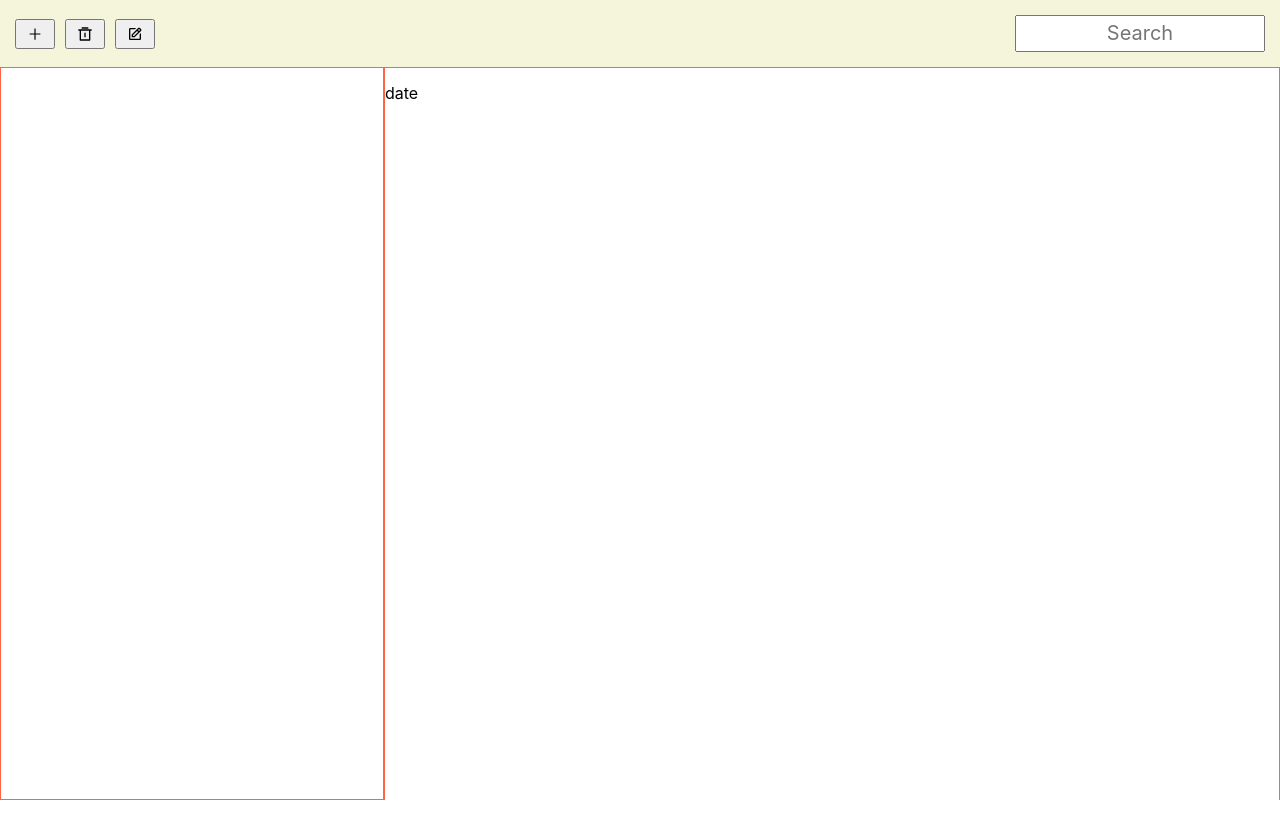
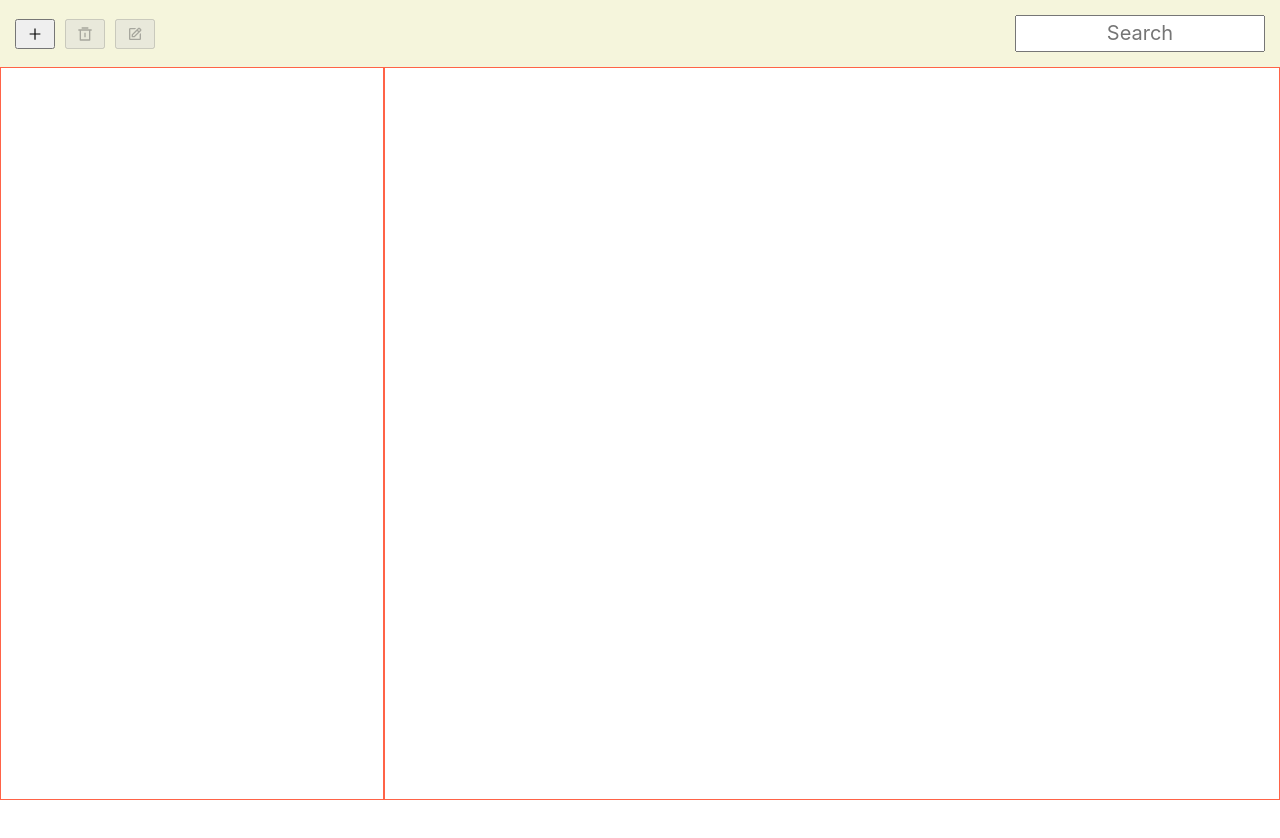
Before and after one commit to Yevhenns/notes-app, a React (Create React App) app: page / in a window 1280 px wide. Shown: the top 838 px of the page. After the commit the page ends 800 px from the top, so only its background shows below. Built offline with nearby package versions, Linux system fonts and the light colour scheme.

Commit message:
buttons logic

```diff
--- a/src/App.jsx
+++ b/src/App.jsx
@@ -3,16 +3,28 @@ import Sidebar from "./components/Sidebar/Sidebar";
 import Workspace from "./components/Workspace/Workspace";
 import css from "./App.module.css";
 import { useDispatch } from "react-redux";
-import { addNewItem, getNotesAll } from "./redux/notesSlice";
+import { addNewItem, deleteItem, getNotesAll } from "./redux/notesSlice";
 import { nanoid } from "nanoid";
 import { useSelector } from "react-redux";
-import { useState } from "react";
+import { useEffect, useState } from "react";
 
 const App = () => {
-  const [currentNote, setCurrentNote] = useState(null);
-  console.log(currentNote);
+  const [currentNote, setCurrentNote] = useState({});
+  const [editMode, setEditMode] = useState(false);
+  const [disaled, setDisabled] = useState(false);
+
   const notesAll = useSelector(getNotesAll);
+
   const dispatch = useDispatch();
+
+  useEffect(() => {
+    if (notesAll.length === 0) {
+      setDisabled(true);
+    }
+    if (notesAll.length > 0) {
+      setDisabled(false);
+    }
+  }, [notesAll.length]);
 
   const addNewNote = () => {
     const newItem = {
@@ -25,14 +37,30 @@ const App = () => {
   const showNote = (id) => {
     const currentEl = notesAll.find((element) => element.id === id);
     setCurrentNote(currentEl);
+    setEditMode(false);
+  };
+
+  const deleteNote = () => {
+    dispatch(deleteItem(currentNote.id));
+  };
+
+  const enableEdit = () => {
+    if (Object.keys(currentNote).length > 0) {
+      setEditMode(true);
+    }
   };
 
   return (
     <div className={css.wrapper}>
-      <Header addNewNote={addNewNote} />
+      <Header
+        addNewNote={addNewNote}
+        deleteNote={deleteNote}
+        enableEdit={enableEdit}
+        disaled={disaled}
+      />
       <div className={css.mainContainer}>
         <Sidebar notesAll={notesAll} showNote={showNote} />
-        <Workspace />
+        <Workspace currentNote={currentNote} editMode={editMode} />
       </div>
     </div>
   );
--- a/src/components/Header/Header.jsx
+++ b/src/components/Header/Header.jsx
@@ -2,10 +2,15 @@ import HeaderButtonSet from "../HeaderButtonSet/HeaderButtonSet";
 import SearchBox from "../SearchBox/SearchBox ";
 import css from "./Header.module.css";
 
-const Header = ({ addNewNote }) => {
+const Header = ({ addNewNote, deleteNote, enableEdit, disaled }) => {
   return (
     <header className={css.header}>
-      <HeaderButtonSet addNewNote={addNewNote} />
+      <HeaderButtonSet
+        addNewNote={addNewNote}
+        deleteNote={deleteNote}
+        enableEdit={enableEdit}
+        disaled={disaled}
+      />
       <SearchBox />
     </header>
   );
--- a/src/components/HeaderButtonSet/HeaderButtonSet.jsx
+++ b/src/components/HeaderButtonSet/HeaderButtonSet.jsx
@@ -3,16 +3,26 @@ import { RiDeleteBin4Line } from "react-icons/ri";
 import { BiEdit } from "react-icons/bi";
 import css from "./HeaderButtonSet.module.css";
 
-const HeaderButtonSet = ({ addNewNote }) => {
+const HeaderButtonSet = ({ addNewNote, deleteNote, enableEdit, disaled }) => {
   return (
     <div className={css.buttonSet}>
       <button type="button" className={css.button} onClick={addNewNote}>
         <AiOutlinePlus />
       </button>
-      <button type="button" className={css.button}>
+      <button
+        type="button"
+        className={css.button}
+        onClick={deleteNote}
+        disabled={disaled}
+      >
         <RiDeleteBin4Line />
       </button>
-      <button type="button" className={css.button}>
+      <button
+        type="button"
+        className={css.button}
+        onClick={enableEdit}
+        disabled={disaled}
+      >
         <BiEdit />
       </button>
     </div>
--- a/src/components/Workspace/Workspace.jsx
+++ b/src/components/Workspace/Workspace.jsx
@@ -1,10 +1,16 @@
 import css from "./Workspace.module.css";
 
-const Workspace = () => {
+const Workspace = ({ currentNote, editMode }) => {
+  const { id, text } = currentNote;
+
   return (
     <div className={css.wrapper}>
-      <p>date</p>
-      <textarea className={css.textarea}></textarea>
+      <p>{id}</p>
+      {editMode === false ? (
+        <p>{text}</p>
+      ) : (
+        <textarea className={css.textarea} defaultValue={text}></textarea>
+      )}
     </div>
   );
 };
--- a/src/redux/notesSlice.js
+++ b/src/redux/notesSlice.js
@@ -11,6 +11,11 @@ const notesSlice = createSlice({
     addNewItem(state, action) {
       state.notesAll = [...state.notesAll, action.payload];
     },
+    deleteItem(state, action) {
+      state.notesAll = state.notesAll.filter(
+        (item) => item.id !== action.payload
+      );
+    },
   },
 });
 
@@ -19,3 +24,4 @@ export const notesReducer = notesSlice.reducer;
 export const getNotesAll = (state) => state.notes.notesAll;
 
 export const { addNewItem } = notesSlice.actions;
+export const { deleteItem } = notesSlice.actions;
```
